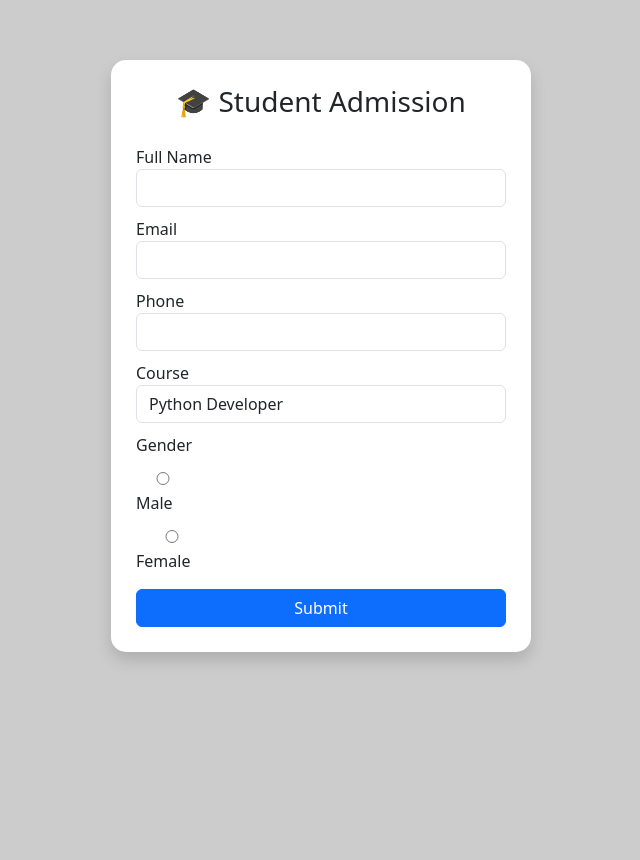
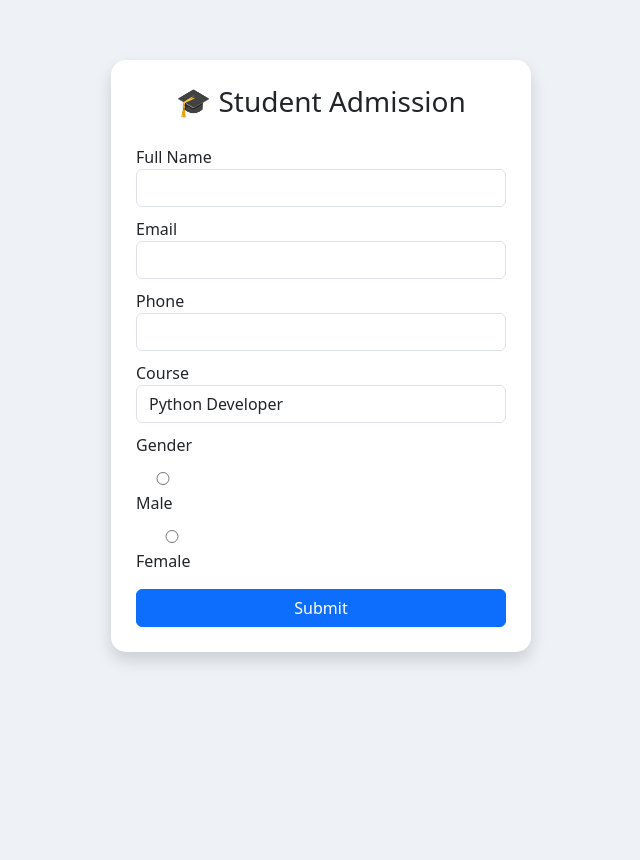
Before and after one commit to gopikas0408/csc-crm-project, a Django app: page / in a window 1280 px wide. Shown: the whole page, without its empty margins (319-959 px from the left). Run offline with Django 5.2, Linux system fonts and the light colour scheme.

Commit message:
changed background color

```diff
--- a/templates/admissions/fee.html
+++ b/templates/admissions/fee.html
@@ -9,7 +9,7 @@
 
     <style>
         body {
-            background: #ccc;
+            background: #eef2f7;
             font-family: 'Segoe UI';
         }
 
--- a/templates/admissions/form.html
+++ b/templates/admissions/form.html
@@ -10,7 +10,7 @@
 
     <style>
         body {
-            background: linear-gradient(135deg, #ccc, #ccc);
+            background: linear-gradient(135deg, #eef2f7, #eef2f7);
             min-height: 100vh;
         }
 
--- a/templates/admissions/student_detail.html
+++ b/templates/admissions/student_detail.html
@@ -10,7 +10,7 @@
 
     <style>
         body {
-            background: linear-gradient(135deg, #ccc, #ccc);
+            background: linear-gradient(135deg, #eef2f7, #eef2f7);
             min-height: 100vh;
         }
 
```
